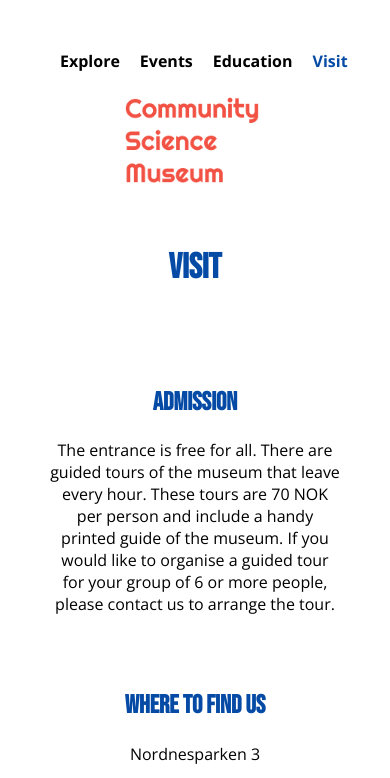
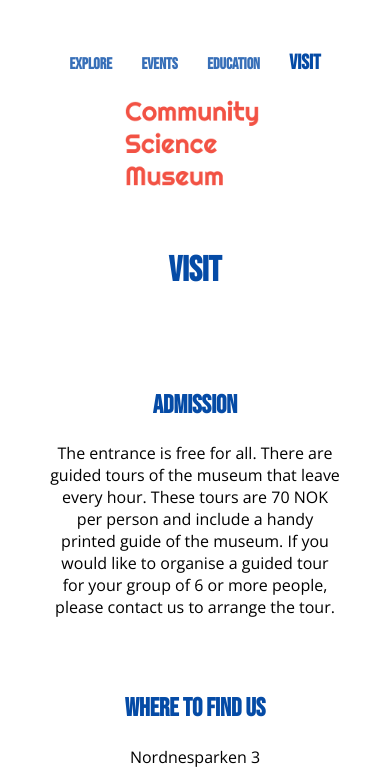
Before and after one commit to mikaelrev/Semester-Project-1, a plain HTML site: page visit.html in a window 390 px wide. Shown: the top 778 px of the page. Drawn offline with nearby package versions, Linux system fonts and the light colour scheme.

Commit message:
Update styles.css

```diff
--- a/css/styles.css
+++ b/css/styles.css
@@ -18,14 +18,9 @@ main {
   list-style-type: none;
   align-items: center;
   justify-content: space-evenly;
-  font-size: 1.2em;
+  font-size: 1.4rem;
   font-weight: 700;
   margin: 0px;
-}
-
-.primary-nav a {
-  text-decoration: none;
-  color: black;
 }
 
 .secondary-nav {
@@ -48,7 +43,10 @@ main {
 }
 
 .right-nav a {
+  text-decoration: none;
   padding: 10px;
+  font-family: "Bebas Neue", cursive;
+  color: rgba(5, 75, 166, 0.8);
 }
 
 .logo {
@@ -104,6 +102,7 @@ header a:hover {
 
 .right-nav .active {
   color: #054ba6;
+  font-size: 1.8rem;
 }
 
 .mobile,
@@ -265,6 +264,10 @@ header a:hover {
     font-size: 1rem;
   }
 
+  .right-nav .active {
+    font-size: 1.3rem;
+  }
+
   .secondary-nav {
     display: none;
   }
```
